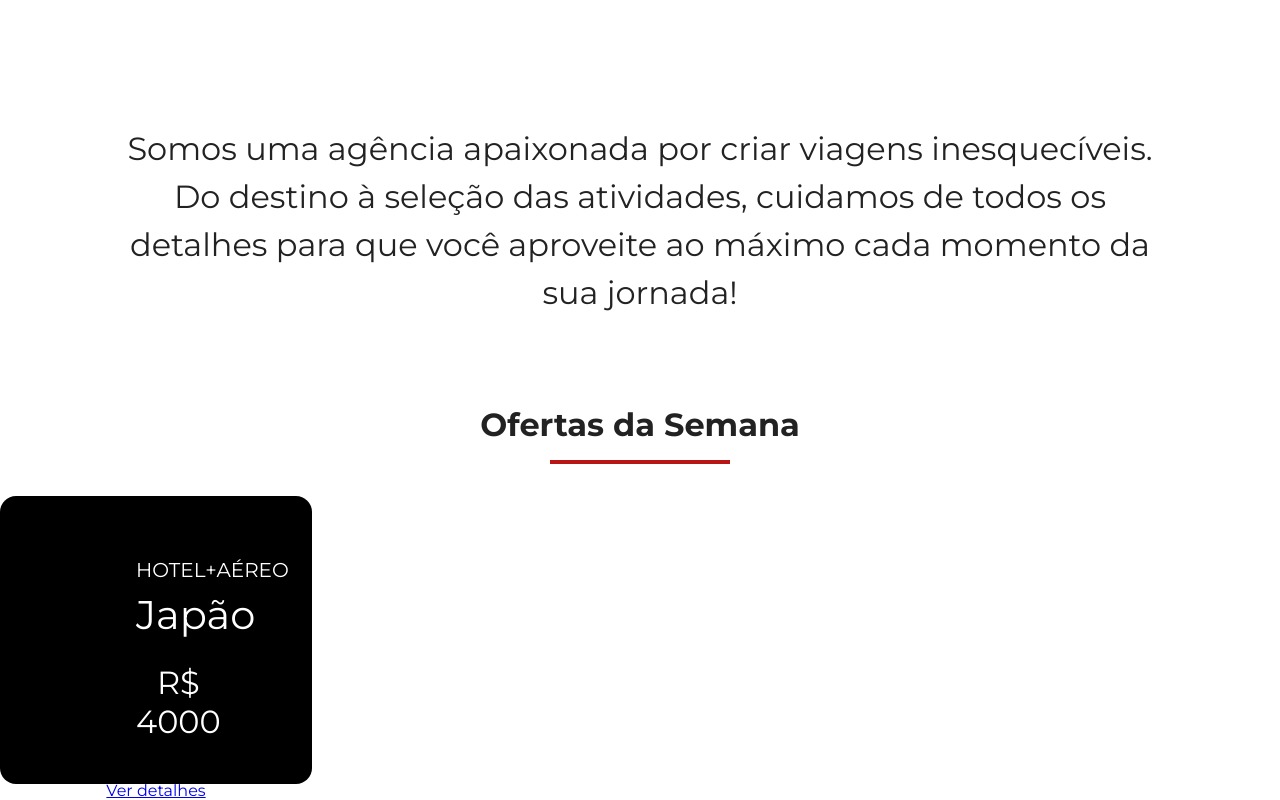
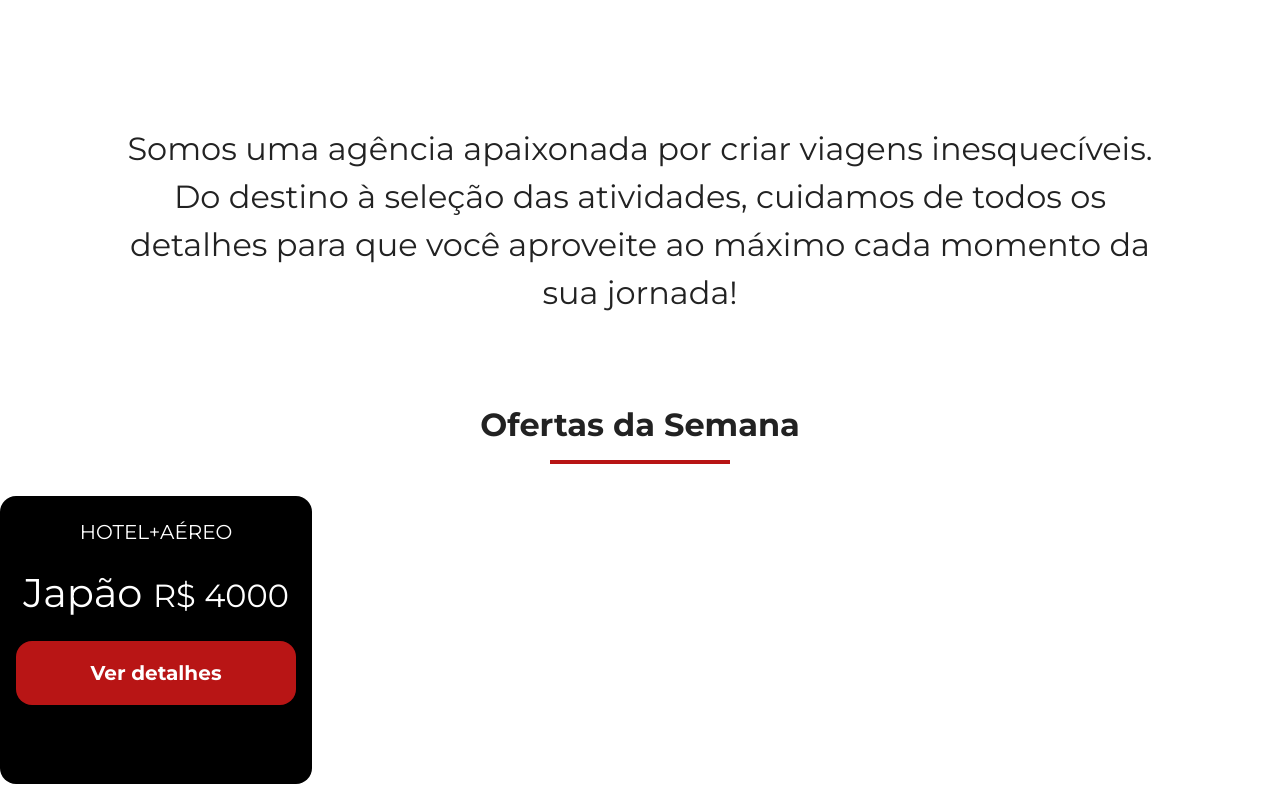
Before and after one commit to Gtmcaldas/jornada-viagens, a plain HTML site: page index.html in a window 1280 px wide. Shown: the part 723-1523 px from the top of the page. Drawn offline with Linux system fonts and the light colour scheme.

Commit message:
add button style

```diff
--- a/css/global.css
+++ b/css/global.css
@@ -62,8 +62,30 @@
   border: none;
 }
 
+.button {
+  width: 280px;
+  height: 64px;
+  color: var(--text-secondary-color);
+  font-weight: var(--titles-weight);
+  font-size: 20px;
+  background-color: var(--secondary-color);
+  border-radius: 16px;
+  display: inline-block;
+  text-decoration: none;
+  line-height: 64px;
+}
+
+.button:hover {
+  background-color: var(--primary-color);
+}
+
 @media screen and (min-width: 768px) {
   .section-title h2 {
     font-size: 32px;
   }
 }
+@media screen and (min-width: 1024px) {
+  .button:hover {
+    background-color: var(--primary-color);
+  }
+}
--- a/css/offers.css
+++ b/css/offers.css
@@ -12,6 +12,8 @@
 .card header {
   display: block;
   position: static;
+  padding: 0;
+  margin-bottom: 24px;
 }
 
 .card header p {
```
